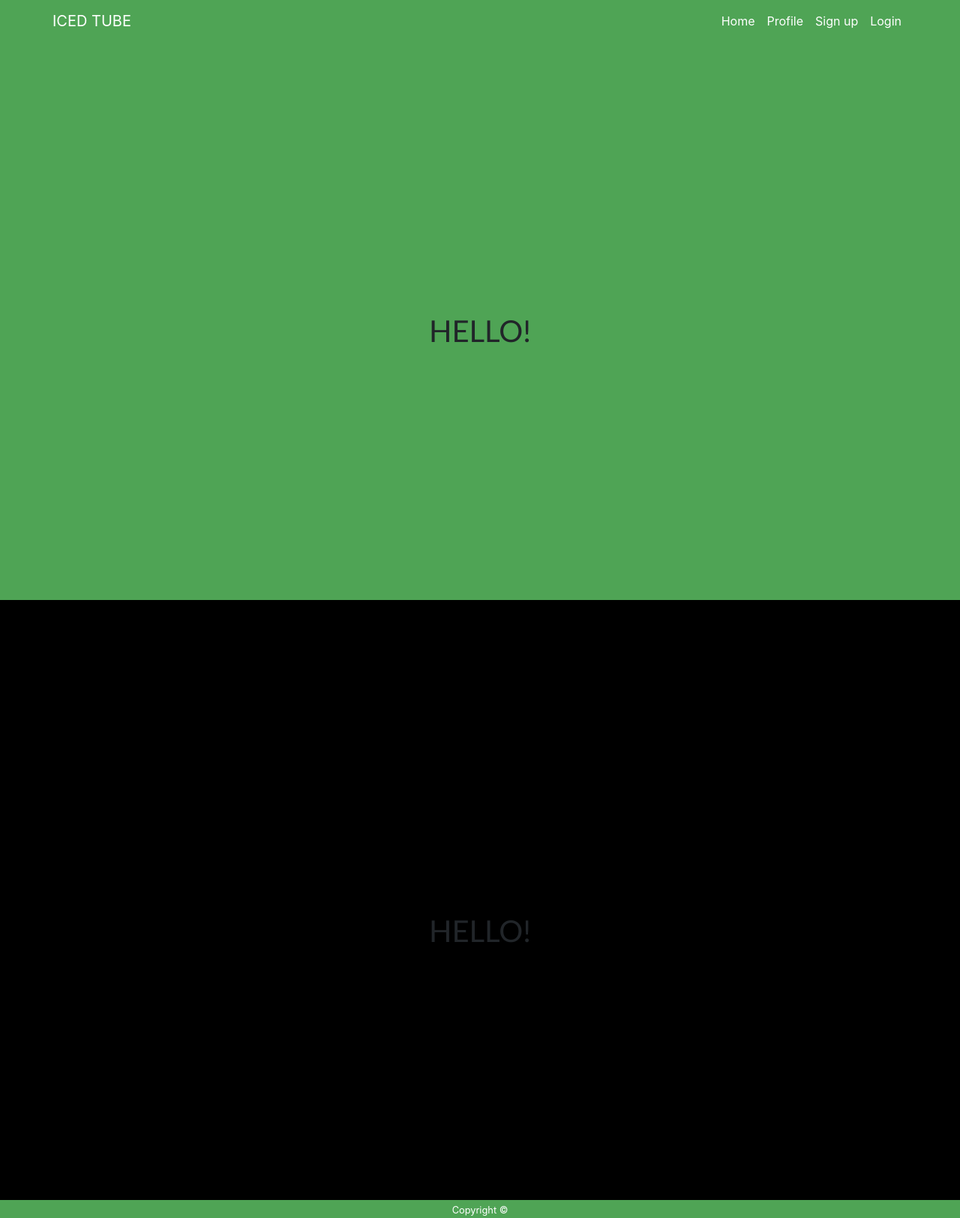
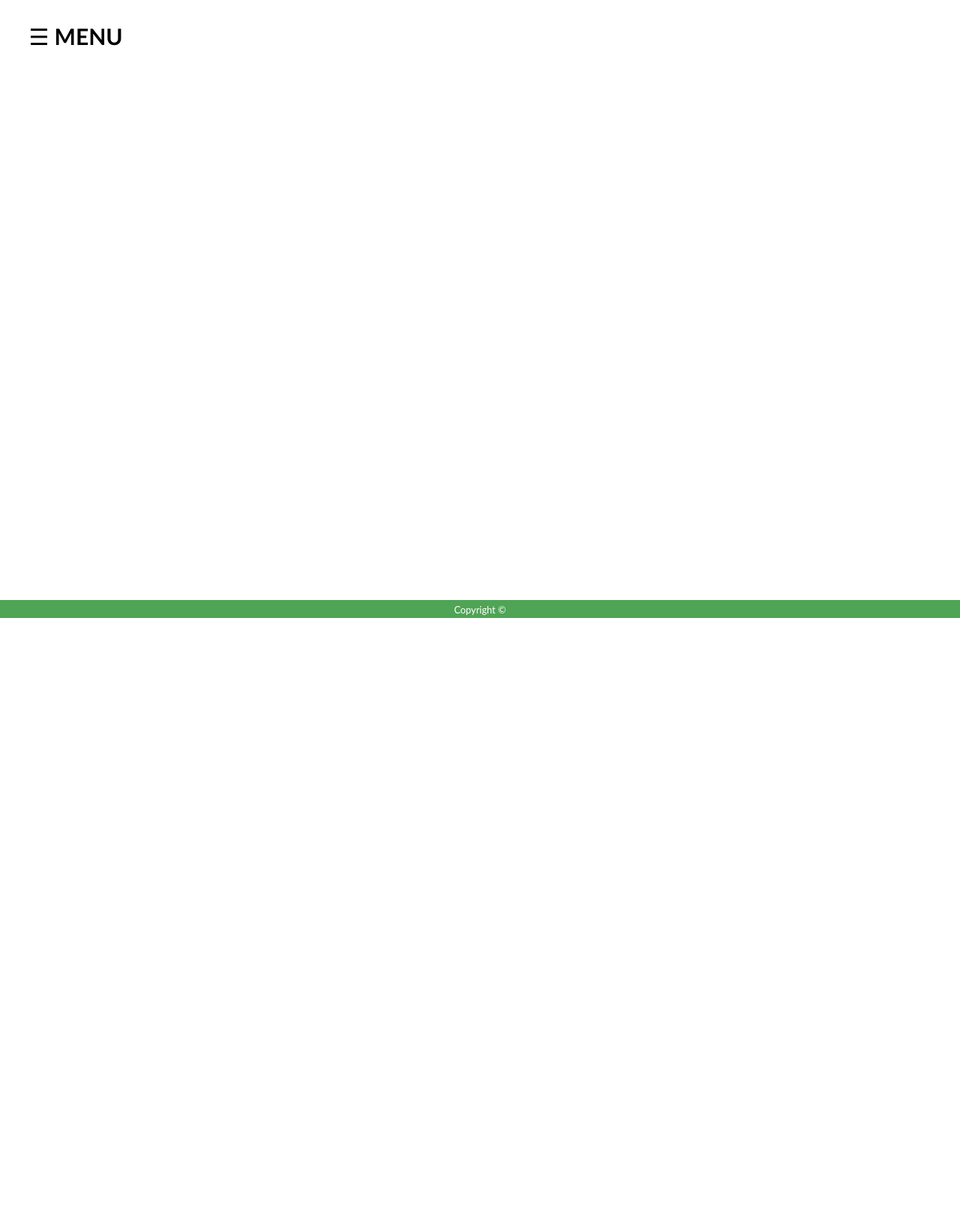
Before and after one commit to sharonmaswai/IceTube, a Django app: page /home/ in a window 1280 px wide. Shown: the whole page at 75% size. After the commit the page ends 824 px from the top, so only its background shows below. Run offline with Django 3.2, Linux system fonts and the light colour scheme; some libraries are stand-ins or nearby versions.

Commit message:
created side nav

```diff
--- a/iced/templates/home/index.html
+++ b/iced/templates/home/index.html
@@ -20,91 +20,102 @@
   </style>
 </head>
 
+<!--  <nav class="navbar navbar-expand navbar-light fixed-top">-->
+<!--    <div class="container">-->
+<!--      <a class="navbar-brand" href="#home" style="color: #fff;">ICED TUBE</a>-->
+<!--      <button class="navbar-toggler" type="button" data-toggle="collapse" data-target="#navbarSupportedContent"-->
+<!--        aria-controls="navbarSupportedContent" aria-expanded="false" aria-label="Toggle navigation">-->
+<!--        <span class="navbar-toggler-icon"></span>-->
+<!--      </button>-->
+<!--      <div class="collapse navbar-collapse" id="navbarSupportedContent">-->
+<!--        <ul class="navbar-nav ml-auto">-->
+<!--          <li class="nav-item active">-->
+<!--            <a class="nav-link" href="" style="color: #fff;">Home</a>-->
+<!--          </li>-->
+<!--          <li class="nav-item">-->
+<!--            <a class="nav-link" href="" style="color: #fff;">Profile</a>-->
+<!--          </li>-->
+<!--          <li class="nav-item">-->
+<!--            <a class="nav-link" href="" style="color: #fff;">Sign up</a>-->
+<!--          </li>-->
+<!--          <li class="nav-item">-->
+<!--            <a class="nav-link" href="" style="color: #fff">Login</a>-->
+<!--          </li>-->
+<!--        </ul>-->
+<!--      </div>-->
+<!--    </div>-->
+<!--  </nav>-->
+  <style>
+body {
+  font-family: "Lato", sans-serif;
+}
+
+.sidenav {
+  height: 100%;
+  width: 0;
+  position: fixed;
+  z-index: 1;
+  top: 0;
+  left: 0;
+  background-color: #000;
+  overflow-x: hidden;
+  transition: 0.5s;
+  padding-top: 60px;
+}
+
+.sidenav a {
+  padding: 8px 8px 8px 32px;
+  text-decoration: none;
+  font-size: 25px;
+  color: #fff;
+  display: block;
+  transition: 0.3s;
+}
+
+.sidenav a:hover {
+  color: #818181;
+}
+
+.sidenav .closebtn {
+  position: absolute;
+  top: 0;
+  right: 25px;
+  font-size: 36px;
+  margin-left: 50px;
+}
+
+@media screen and (max-height: 450px) {
+  .sidenav {padding-top: 15px;}
+  .sidenav a {font-size: 18px;}
+}
+</style>
+</head>
 <body>
-  <!-- <div style="display: flex;
-    align-items: center;
-    justify-content: center;
-    font-weight: bold;
+
+<div id="mySidenav" class="sidenav">
+  <a href="javascript:void(0)" class="closebtn" onclick="closeNav()">&times;</a>
+  <a href="#">Home</a>
+  <a href="#">About</a>
+  <a href="#">Payments</a>
+</div>
+
+
+<script>
+function openNav() {
+  document.getElementById("mySidenav").style.width = "250px";
+}
+
+function closeNav() {
+  document.getElementById("mySidenav").style.width = "0";
+}
+</script>
+  <div style="
+  padding-top:2%;
+  font-weight: bold;
     font-family: 'Trebuchet MS', 'Lucida Sans Unicode', 'Lucida Grande', 'Lucida Sans', Arial, sans-serif;
     width: 100%;
-    height: 100vh; background-color: black;">
-    <nav class="navbar navbar-expand navbar-light" id="nav" style="background-color:transparent;">
-      <div class="container">
-        <a class="navbar-brand" href="" style="color: #fff;">TUBE</a>
-        <button class="navbar-toggler" type="button" data-toggle="collapse" data-target="#navbarSupportedContent"
-          aria-controls="navbarSupportedContent" aria-expanded="false" aria-label="Toggle navigation">
-          <span class="navbar-toggler-icon"></span>
-        </button>
-        <div class="collapse navbar-collapse" id="navbarSupportedContent">
-          <ul class="navbar-nav ml-auto">
-            <li class="nav-item active">
-              <a class="nav-link" href="" style="color: #fff;">Home</a>
-            </li>
-            <li class="nav-item">
-              <a class="nav-link" href="" style="color: #fff;">Profile</a>
-            </li>
-            <li class="nav-item">
-              <a class="nav-link" href="" style="color: #fff;">Sign up</a>
-            </li>
-            <li class="nav-item">
-              <a class="nav-link" href="" style="color: #fff">Login</a>
-            </li>
-          </ul>
-        </div>
-      </div>
-    </nav>
-
-    <h1 style="text-align: center;">HELLO!</h1>
-  </div> -->
-
-  <nav class="navbar navbar-expand navbar-light fixed-top">
-    <div class="container">
-      <a class="navbar-brand" href="#home" style="color: #fff;">ICED TUBE</a>
-      <button class="navbar-toggler" type="button" data-toggle="collapse" data-target="#navbarSupportedContent"
-        aria-controls="navbarSupportedContent" aria-expanded="false" aria-label="Toggle navigation">
-        <span class="navbar-toggler-icon"></span>
-      </button>
-      <div class="collapse navbar-collapse" id="navbarSupportedContent">
-        <ul class="navbar-nav ml-auto">
-          <li class="nav-item active">
-            <a class="nav-link" href="" style="color: #fff;">Home</a>
-          </li>
-          <li class="nav-item">
-            <a class="nav-link" href="" style="color: #fff;">Profile</a>
-          </li>
-          <li class="nav-item">
-            <a class="nav-link" href="" style="color: #fff;">Sign up</a>
-          </li>
-          <li class="nav-item">
-            <a class="nav-link" href="" style="color: #fff">Login</a>
-          </li>
-        </ul>
-      </div>
-    </div>
-  </nav>
-  <div style="display: flex;
-  align-items: center;
-  justify-content: center;
-  padding-top: 7%;
-  text-align: center;
-  font-weight: bold;
-  font-family: 'Trebuchet MS', 'Lucida Sans Unicode', 'Lucida Grande', 'Lucida Sans', Arial, sans-serif;
-  width: 100%;
-height: 100vh; background:#4fa455">
-
-    <h1>HELLO!</h1>
-  </div>
-  <div style="
-  display: flex;
-    align-items: center;
-    justify-content: center;
-    padding-top: 7%;
-    text-align: center;
-    font-weight: bold;
-    font-family: 'Trebuchet MS', 'Lucida Sans Unicode', 'Lucida Grande', 'Lucida Sans', Arial, sans-serif;
-    width: 100%;
-  height: 100vh; background: #000">
-    <h1>HELLO!</h1>
+  height: 100vh;">
+    <span style="font-size:30px;cursor:pointer;color:#000;padding-left:3%;" onclick="openNav()">&#9776; MENU</span>
   </div>
   <footer>
     <div class="footer">
--- a/iced/urls.py
+++ b/iced/urls.py
@@ -1,6 +1,3 @@
-
-
-
 from django.conf.urls import url
 from django.conf import settings
 from . import views
@@ -9,14 +6,12 @@ from django.conf.urls.static import static
 
 
 urlpatterns=[
-
     url(r'^home/', views.home,name='home'),
     url(r'^newprofile/', views.create_profile, name='profile-form'),
     url(r'^profile/(\d+)/', views.profile, name='profile'),
     #url(r'^rate_project', views.rate_project, name='rate_project'),
     url(r'^rate_form/(\d+)/',views.rate, name='rateform'),
     url('^$',views.dummy,name='dumm'),
-
 ]
 if settings.DEBUG:
     urlpatterns+= static(settings.MEDIA_URL, document_root = settings.MEDIA_ROOT)
--- a/iced/views.py
+++ b/iced/views.py
@@ -4,6 +4,8 @@ from django.shortcuts import render
 from django.contrib.auth.decorators import login_required
 
 # Create your views here.
+def home(request):
+    return render(request, 'home/index.html')
 
 @login_required(login_url='/accounts/login/')
 def dummy(request):
@@ -16,8 +18,7 @@ from .forms import ProfileForm, RateForm
 
 # Create your views here.
 
-def home(request):
-    return render(request, 'home/index.html')
+
 
 def create_profile(request):
     current_user = request.user
--- a/icedtube/settings.py
+++ b/icedtube/settings.py
@@ -39,8 +39,6 @@ INSTALLED_APPS = [
     'django.contrib.staticfiles',
     'bootstrap4',
     'iced',
-    'bootstrap4',
-
 ]
 
 MIDDLEWARE = [
@@ -82,8 +80,8 @@ DATABASES = {
      'default': {
         'ENGINE': 'django.db.backends.postgresql',
         'NAME': 'ice',
-        'USER': 'sharon-maswai',
-    'PASSWORD':'qwert',
+        'USER': 'mitch',
+    'PASSWORD':'qwertyuiop',
 
     }
 }
```
